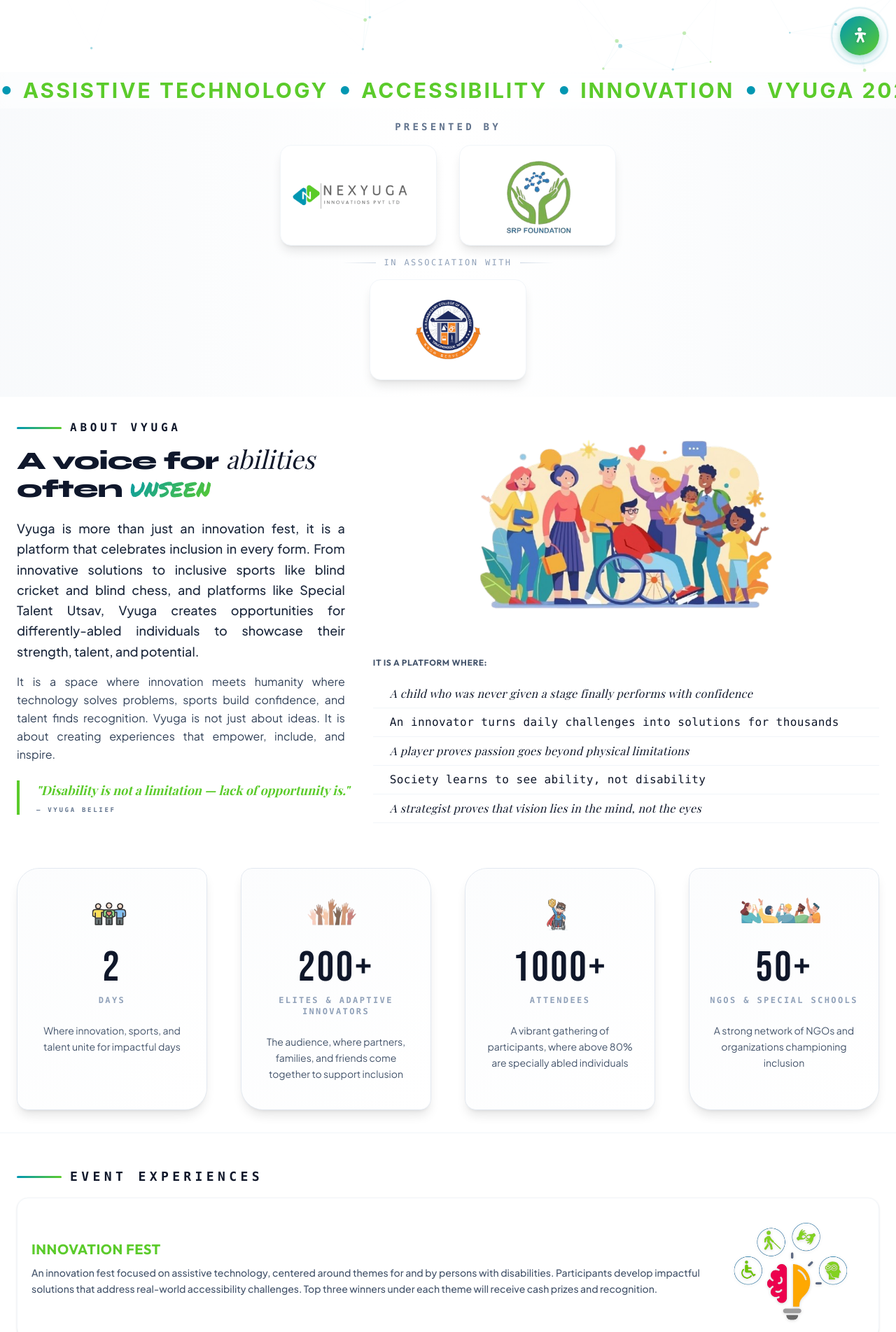
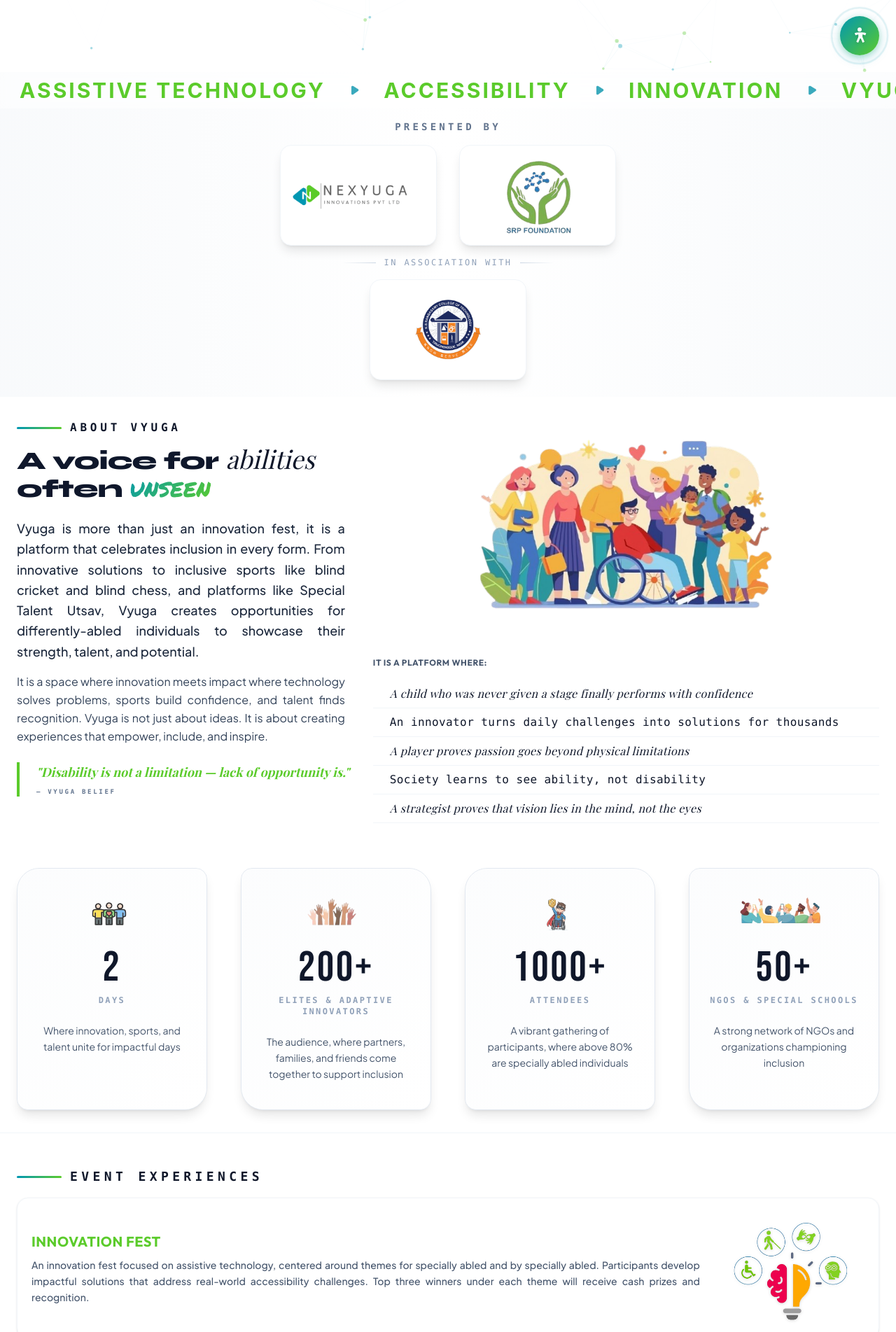
Before and after one commit to Mithunp123/Vyuga, a React (Vite) app in the folder frontend/: page / in a window 1280 px wide. Shown: the part 697-2600 px from the top of the page at 70% size. Built offline with nearby package versions, Linux system fonts and the light colour scheme; a web font is replaced by a local one.

Commit message:
content changed

```diff
--- a/frontend/src/components/About.jsx
+++ b/frontend/src/components/About.jsx
@@ -21,6 +21,7 @@ import srp2 from '../assets/aboutsrp/2.jpg'
 import srp3 from '../assets/aboutsrp/3.jpg'
 import nexyugaGroup from '../assets/nexyuga_group.png'
 import eventImage from '../assets/images/event.png'
+import triangleImg from '../assets/loading/triangle.png'
 
 function AnimatedCounter({ target, suffix = '', duration = 2000 }) {
   const [count, setCount] = useState(0)
@@ -99,7 +100,7 @@ const aims = [
 const eventsList = [
   {
     title: "Innovation Fest",
-    description: "An innovation fest focused on assistive technology, centered around themes for and by persons with disabilities. Participants develop impactful solutions that address real-world accessibility challenges. Top three winners under each theme will receive cash prizes and recognition.",
+    description: "An innovation fest focused on assistive technology, centered around themes for specially abled and by specially abled. Participants develop impactful solutions that address real-world accessibility challenges. Top three winners under each theme will receive cash prizes and recognition.",
     color: "!text-[#5BCB2B]",
     image: think
   },
@@ -135,7 +136,9 @@ function MarqueeBand() {
             <span className="whitespace-nowrap py-2 font-sans font-bold text-xl tracking-widest sm:text-2xl lg:text-3xl text-[#5BCB2B]">
               {item}
             </span>
-            <span className="text-sm text-[#0197B2] select-none sm:text-base">●</span>
+            <span className="flex items-center justify-center px-4 select-none">
+              <img src={triangleImg} alt="Separator" className="h-4 sm:h-5 w-auto object-contain opacity-80" />
+            </span>
           </span>
         ))}
       </div>
@@ -313,7 +316,7 @@ export default function About() {
               </p>
 
               <p className="mt-4 text-sm leading-relaxed text-slate-700 sm:text-base text-justify">
-                It is a space where innovation meets humanity where technology solves problems, sports build confidence, and talent finds recognition.
+                It is a space where innovation meets impact where technology solves problems, sports build confidence, and talent finds recognition.
                 Vyuga is not just about ideas. It is about creating experiences that empower, include, and inspire.
               </p>
 
--- a/frontend/src/components/Hero.jsx
+++ b/frontend/src/components/Hero.jsx
@@ -286,7 +286,7 @@ export default function Hero() {
                 transition={{ duration: 0.7, delay: 1.4 }}
                 className="max-w-3xl text-left text-sm font-medium leading-relaxed text-slate-700 sm:text-base"
               >
-                Space where innovation meets humanity where technology solves problems, <br className="hidden sm:block" />
+                Space where innovation meets impact where technology solves problems, <br className="hidden sm:block" />
                 sports build confidence, and talent finds recognition.
               </motion.p>
 
```
Also changed, not shown: frontend/src/assets/loading/triangle.png (added).
